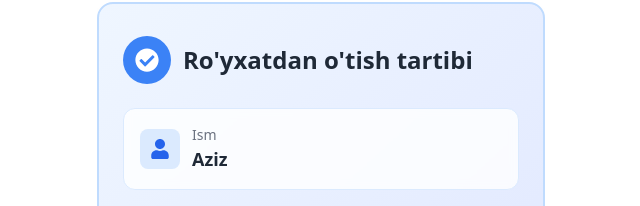
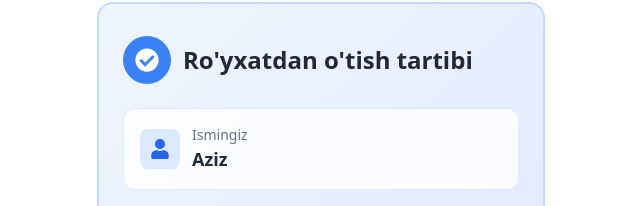
Before and after one commit to hojiakbarsobirov/ruspeak, a React (Vite) app: page / in a window 1280 px wide. Shown: the part 818-1024 px from the top of the page, without its empty margins (319-959 px from the left). Built offline with nearby package versions, Linux system fonts and the light colour scheme.

Commit message:
Update Text

```diff
--- a/src/components/PremiumLandingPage.jsx
+++ b/src/components/PremiumLandingPage.jsx
@@ -430,7 +430,7 @@
                   <FaUser className="text-blue-600 w-5 h-5" />
                 </div>
                 <div className="flex-1">
-                  <p className="text-sm text-gray-500 font-medium">Ism</p>
+                  <p className="text-sm text-gray-500 font-medium">Ismingiz</p>
                   <p className="text-lg font-semibold text-gray-800">Aziz</p>
                 </div>
               </div>
```
